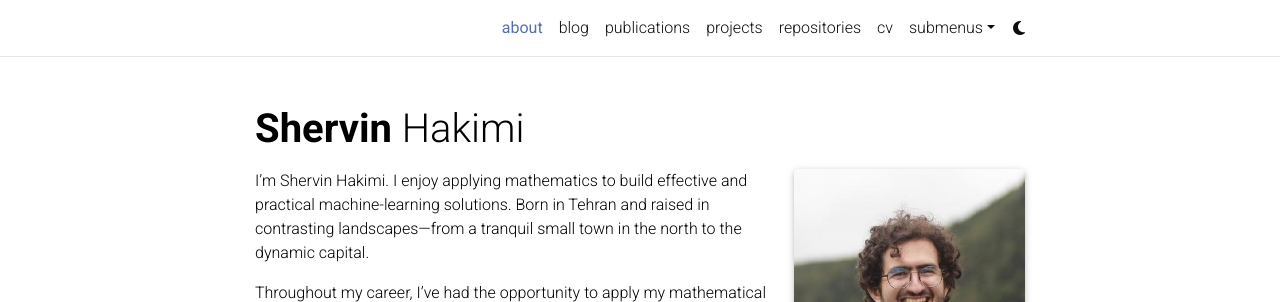
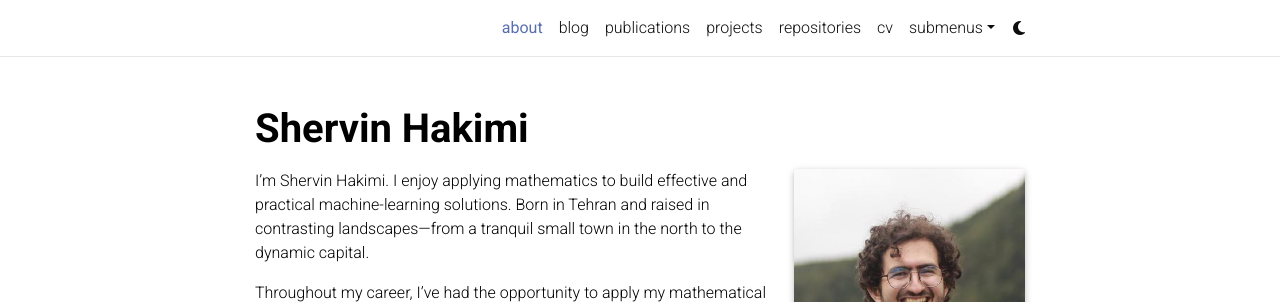
Before and after one commit to Shervinhk/old-shervinhk.github.io, a Jekyll site: the page built from _pages/about.md, in a window 1280 px wide. Shown: the top 302 px of the page. Built offline with Jekyll 4.4.1, drawn with Linux system fonts in a browser that asks for light colours; full-size pictures stand in for the smaller copies a plugin makes; comment, search, counter and statistics services are not loaded; a style sheet for code colours, icons or effects is not loaded.

Commit message:
Update about.html

```diff
--- a/_layouts/about.html
+++ b/_layouts/about.html
@@ -6,7 +6,7 @@
       <div class="post">
         <header class="post-header">
           <h1 class="post-title">
-            {% if site.title == "blank" -%}<span class="font-weight-bold">{{ site.first_name }}</span> {{ site.middle_name }} {{ site.last_name }}{%- else -%}{{ site.title }}{%- endif %}
+            {% if site.title == "blank" -%}<span class="font-weight-bold">{{ site.first_name }}<span class="font-weight-bold">{{ site.middle_name }} {{ site.last_name }}{%- else -%}{{ site.title }}{%- endif %}
           </h1>
           <p class="desc">{{ page.subtitle }}</p>
         </header>
```
